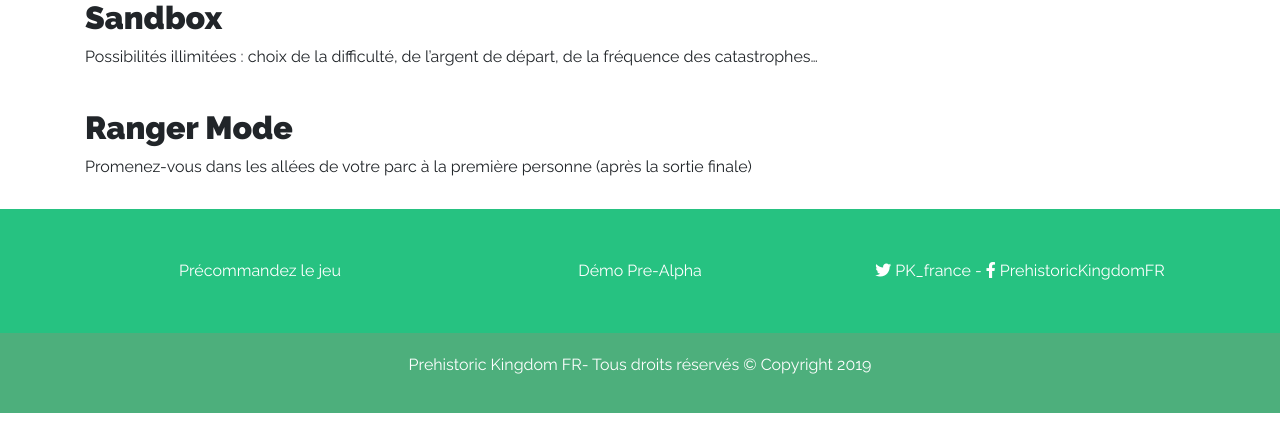
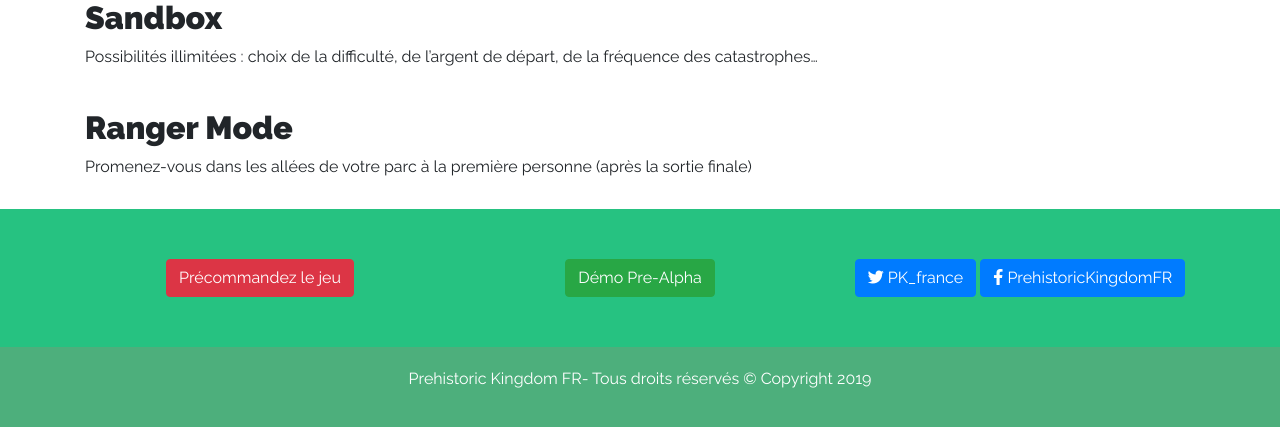
Before and after one commit to ludel/PK-France, a Django app: page /blog/article/modes/ in a window 1280 px wide. Shown: the part 1073-1500 px from the top of the page. Run offline with Django 3.2, Linux system fonts and the light colour scheme; some libraries are stand-ins or nearby versions.

Commit message:
Btn in footer

```diff
--- a/templates/pkfrance/base.html
+++ b/templates/pkfrance/base.html
@@ -7,12 +7,12 @@
     <meta name="viewport" content="width=device-width, initial-scale=1, shrink-to-fit=no">
 
     <title>PK France - {% block title %}{% endblock %}</title>
-    <meta name="description" content="Prehistoric Kingdom est le jeu de gestion ultime d’un parc à dinosaures" />
+    <meta name="description" content="Prehistoric Kingdom est le jeu de gestion ultime d’un parc à dinosaures"/>
     <!-- Bootstrap core CSS -->
     <link href="{% static 'css/bootstrap.min.css' %}" rel="stylesheet">
     <link href="https://cdnjs.cloudflare.com/ajax/libs/font-awesome/5.8.2/css/all.min.css" rel="stylesheet">
 
-    <meta name="description" content="{% block description %}{% endblock %}" />
+    <meta name="description" content="{% block description %}{% endblock %}"/>
 
     {% block head %}{% endblock %}
 
@@ -23,7 +23,7 @@
     <!-- Custom styles for this template -->
     <link rel="stylesheet" type="text/css" href="{% static "css/custom.css" %}">
 
-    <link rel="icon" type="image/png" href="{% static "img/banner.png" %}" />
+    <link rel="icon" type="image/png" href="{% static "img/banner.png" %}"/>
 </head>
 
 <body>
@@ -92,20 +92,20 @@
         <div class="container">
             <div class="row">
                 <div class="col-md-4">
-                    <a href="https://crytivo.com/en/prehistoric-kingdom" target="_blank" class="text-white">
+                    <a href="https://crytivo.com/en/prehistoric-kingdom" target="_blank" class="btn btn-danger">
                         Précommandez le jeu
                     </a>
                 </div>
                 <div class="col-md-4">
-                    <a href="https://store.steampowered.com/app/666150/Prehistoric_Kingdom/" class="text-white">
+                    <a href="https://store.steampowered.com/app/666150/Prehistoric_Kingdom/" class="btn btn-success">
                         Démo Pre-Alpha
                     </a>
                 </div>
                 <div class="col-md-4">
-                    <a href="https://twitter.com/PK_France?lang=fr" class="text-white" target="_blank">
+                    <a href="https://twitter.com/PK_France?lang=fr" class="btn btn-primary" target="_blank">
                         <i class="fab fa-twitter"></i> PK_france</a>
-                    -
-                    <a href="https://www.facebook.com/PrehistoricKingdomFR/" class="text-white" target="_blank">
+
+                    <a href="https://www.facebook.com/PrehistoricKingdomFR/" class="btn btn-primary" target="_blank">
                         <i class="fab fa-facebook-f"></i> PrehistoricKingdomFR</a>
                 </div>
             </div>
```
